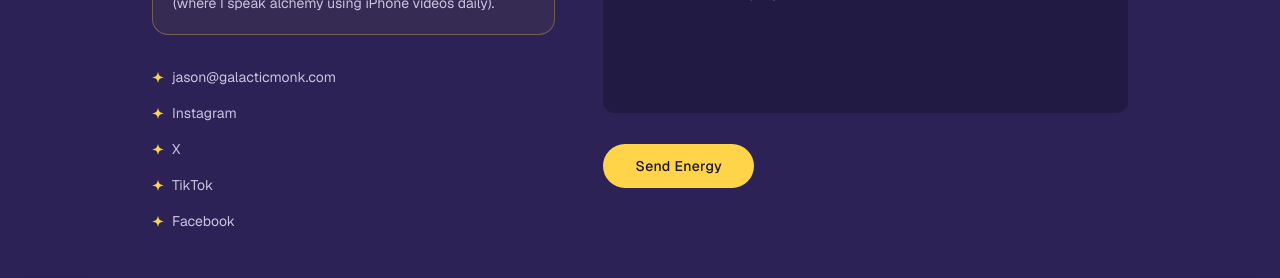
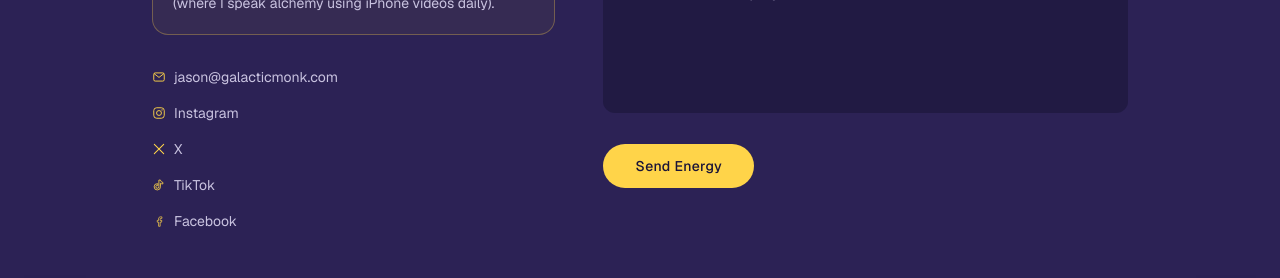
Before and after one commit to TheGalacticMonk/galacticmonk, a Next.js app: page /contact in a window 1280 px wide. Shown: the part 415-693 px from the top of the page. Built offline with nearby package versions, Linux system fonts and the light colour scheme.

Commit message:
Update website

```diff
--- a/src/app/contact/page.tsx
+++ b/src/app/contact/page.tsx
@@ -3,6 +3,13 @@ import SectionHeading from "@/components/SectionHeading";
 import ContactForm from "@/components/ContactForm";
 import Sparkle from "@/components/Sparkle";
 import Moon from "@/components/Moon";
+import {
+  MailIcon,
+  InstagramIcon,
+  XIcon,
+  TikTokIcon,
+  FacebookIcon,
+} from "@/components/SocialIcons";
 
 export const metadata: Metadata = {
   title: "Contact — Galactic Monk",
@@ -41,13 +48,13 @@ export default function ContactPage() {
 
           <div className="mt-8 space-y-4 text-sm">
             <div className="flex items-center gap-2 text-cream-dim">
-              <Sparkle className="h-3 w-3 text-gold" />
+              <MailIcon className="h-3.5 w-3.5 text-gold" />
               <a href="mailto:jason@galacticmonk.com" className="hover:text-cream">
                 jason@galacticmonk.com
               </a>
             </div>
             <div className="flex items-center gap-2 text-cream-dim">
-              <Sparkle className="h-3 w-3 text-gold" />
+              <InstagramIcon className="h-3.5 w-3.5 text-gold" />
               <a
                 href="https://www.instagram.com/galacticmonk_/"
                 target="_blank"
@@ -58,7 +65,7 @@ export default function ContactPage() {
               </a>
             </div>
             <div className="flex items-center gap-2 text-cream-dim">
-              <Sparkle className="h-3 w-3 text-gold" />
+              <XIcon className="h-3.5 w-3.5 text-gold" />
               <a
                 href="https://x.com/GalacticMonk_"
                 target="_blank"
@@ -69,7 +76,7 @@ export default function ContactPage() {
               </a>
             </div>
             <div className="flex items-center gap-2 text-cream-dim">
-              <Sparkle className="h-3 w-3 text-gold" />
+              <TikTokIcon className="h-3.5 w-3.5 text-gold" />
               <a
                 href="https://www.tiktok.com/@thegalacticmonk"
                 target="_blank"
@@ -80,7 +87,7 @@ export default function ContactPage() {
               </a>
             </div>
             <div className="flex items-center gap-2 text-cream-dim">
-              <Sparkle className="h-3 w-3 text-gold" />
+              <FacebookIcon className="h-3.5 w-3.5 text-gold" />
               <a
                 href="https://www.facebook.com/JasonDeluluLee"
                 target="_blank"
--- a/src/components/SocialIcons.tsx
+++ b/src/components/SocialIcons.tsx
@@ -1,3 +1,18 @@
+export function MailIcon({ className }: { className?: string }) {
+  return (
+    <svg viewBox="0 0 24 24" fill="none" className={className} aria-hidden="true">
+      <rect x="3" y="5" width="18" height="14" rx="2.5" stroke="currentColor" strokeWidth="1.6" />
+      <path
+        d="m4 6.5 8 6.2 8-6.2"
+        stroke="currentColor"
+        strokeWidth="1.6"
+        strokeLinecap="round"
+        strokeLinejoin="round"
+      />
+    </svg>
+  );
+}
+
 export function InstagramIcon({ className }: { className?: string }) {
   return (
     <svg viewBox="0 0 24 24" fill="none" className={className} aria-hidden="true">
```
